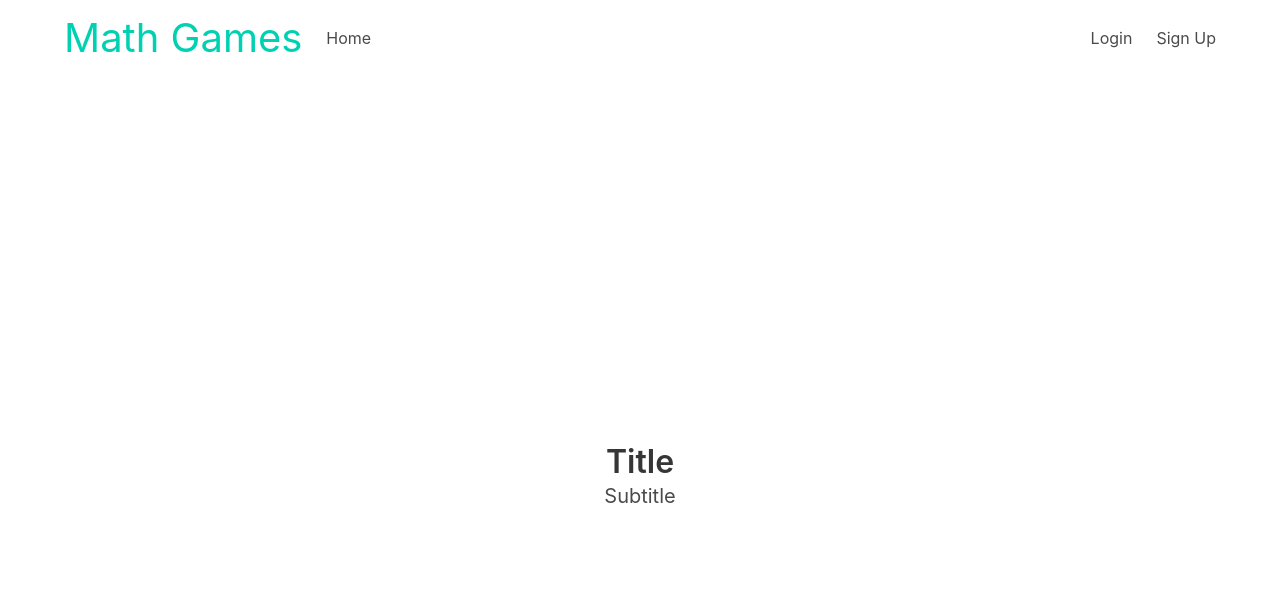
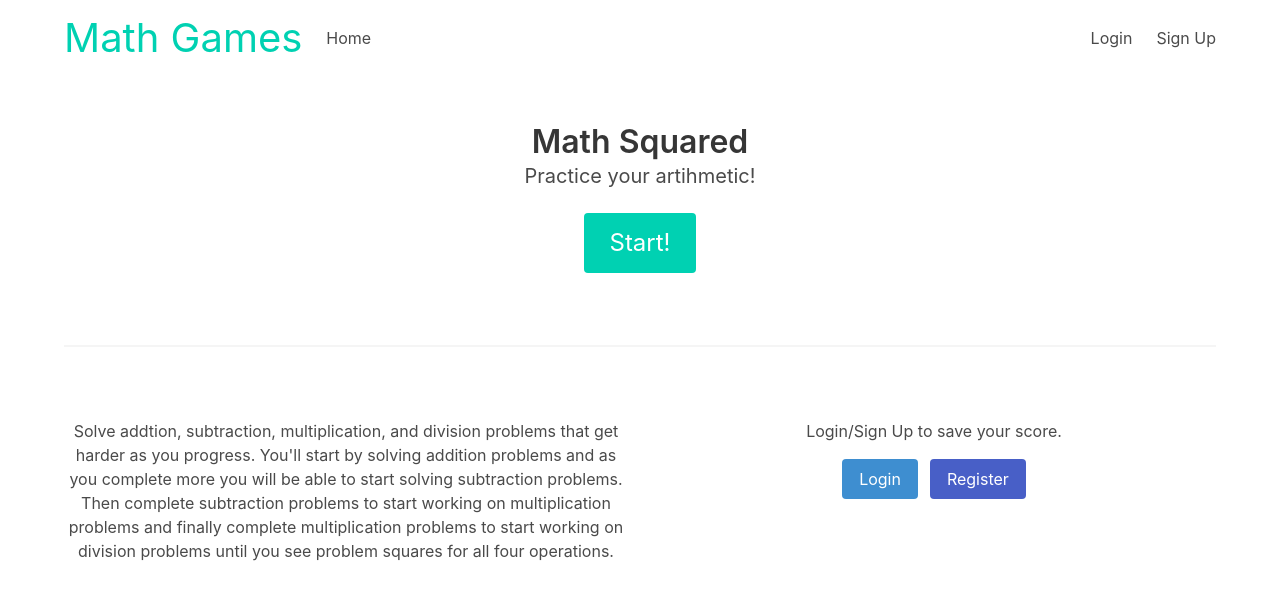
Before and after one commit to quentinikeno/Springboard-SEC-Capstone-2, a React (Create React App) app in the folder frontend/: page / in a window 1280 px wide. Shown: the top 600 px of the page. Built offline with nearby package versions, Linux system fonts and the light colour scheme; no server answers.

Commit message:
Add content for home page.

```diff
--- a/frontend/src/home/Home.js
+++ b/frontend/src/home/Home.js
@@ -1,13 +1,52 @@
+import { Link } from "react-router-dom";
+
 const Home = () => {
 	return (
-		<section className="hero is-fullheight">
-			<div className="hero-body">
-				<div className="container has-text-centered">
-					<p className="title">Title</p>
-					<p className="subtitle">Subtitle</p>
+		<div className="has-text-centered">
+			<section className="hero">
+				<div className="hero-body">
+					<div className="container">
+						<h1 className="title">Math Squared</h1>
+						<p className="subtitle">Practice your artihmetic!</p>
+
+						<Link to="/game">
+							<div className="button is-primary is-large">
+								Start!
+							</div>
+						</Link>
+					</div>
 				</div>
+			</section>
+
+			<hr />
+
+			<div className="columns is-desktop">
+				<section className="my-6 column">
+					<p>
+						Solve addtion, subtraction, multiplication, and division
+						problems that get harder as you progress. You'll start
+						by solving addition problems and as you complete more
+						you will be able to start solving subtraction problems.
+						Then complete subtraction problems to start working on
+						multiplication problems and finally complete
+						multiplication problems to start working on division
+						problems until you see problem squares for all four
+						operations.
+					</p>
+				</section>
+				<section className="my-6 column">
+					<p>Login/Sign Up to save your score.</p>
+					<div className="buttons is-justify-content-center my-4">
+						<Link to="/auth/login">
+							<div className="button is-info mr-3">Login</div>
+						</Link>
+						<Link to="/auth/register">
+							<div className="button is-link">Register</div>
+						</Link>
+					</div>
+				</section>
 			</div>
-		</section>
+		</div>
 	);
 };
 
```
